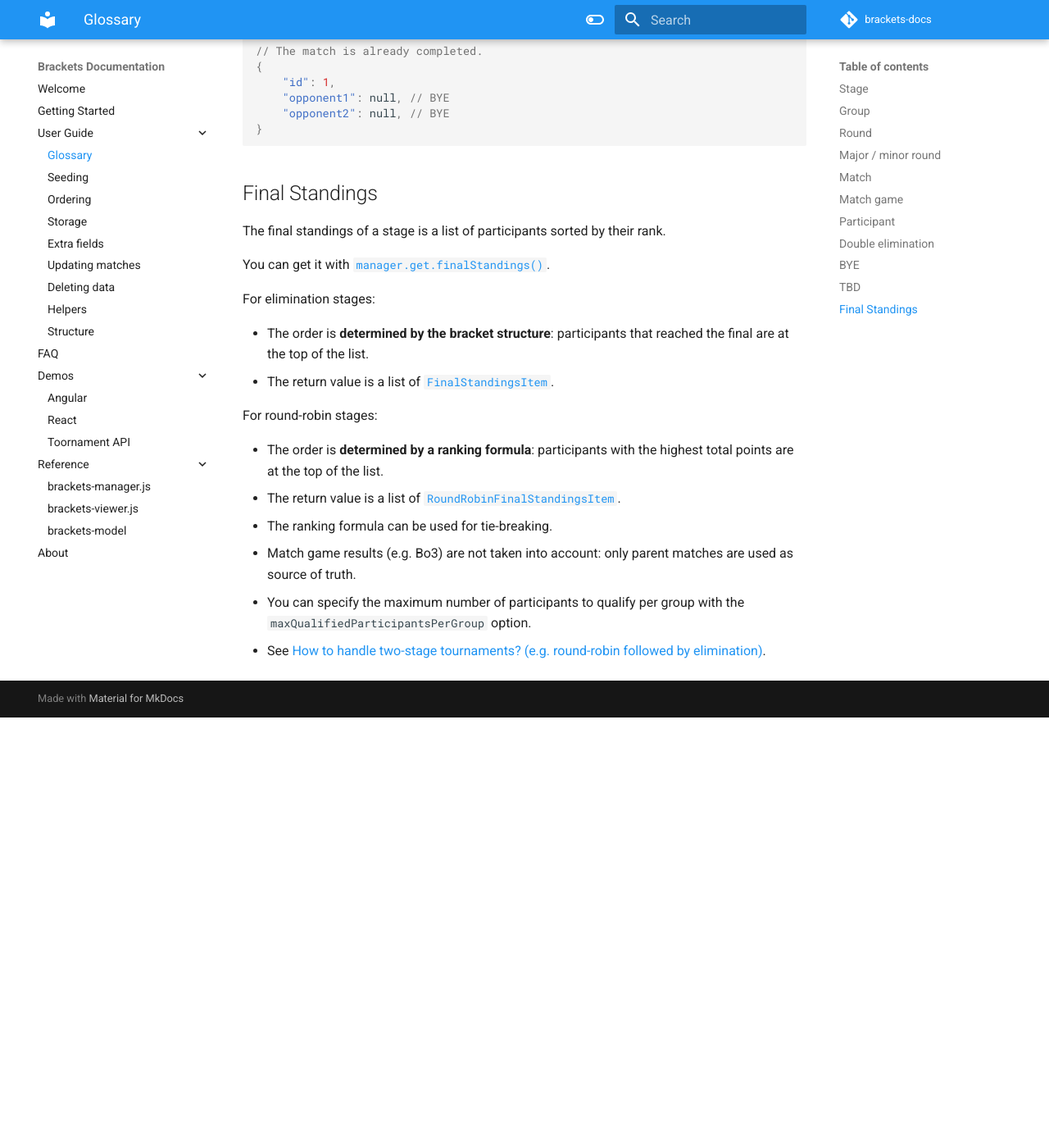
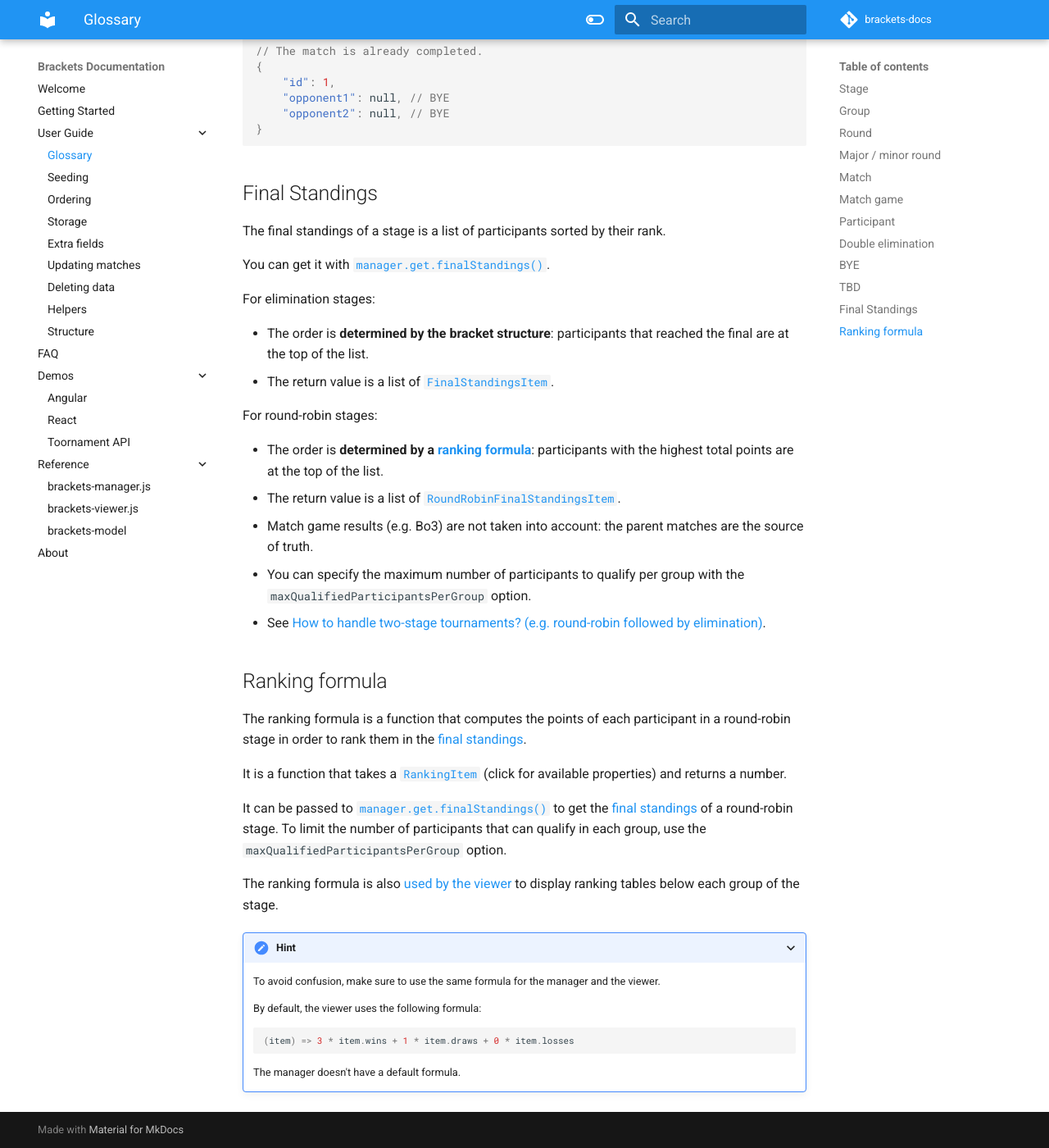
Before and after one commit to Drarig29/brackets-docs, an MkDocs documentation site: the page built from docs/user-guide/glossary.md, in a window 1280 px wide and 1400 px high, scrolled down 2606 px. Shown: the whole window at 82% size. Built offline with MkDocs 1.6.1 and Material for MkDocs 9.7.7, drawn with Linux system fonts in a browser that asks for light colours; comment, search, counter and statistics services are not loaded; before the commit the page ends 3481 px from its top, so only the background shows below that.

Commit message:
Add section about ranking formula in glossary

````diff
--- a/docs/user-guide/glossary.md
+++ b/docs/user-guide/glossary.md
@@ -102,9 +102,29 @@ For elimination stages:
 
 For round-robin stages:
 
-- The order is **determined by a ranking formula**: participants with the highest total points are at the top of the list.
+- The order is **determined by a [ranking formula](#ranking-formula)**: participants with the highest total points are at the top of the list.
 - The return value is a list of [`RoundRobinFinalStandingsItem`](/brackets-docs/reference/manager/interfaces/RoundRobinFinalStandingsItem.html).
-- The ranking formula can be used for tie-breaking.
-- Match game results (e.g. Bo3) are not taken into account: only parent matches are used as source of truth.
+- Match game results (e.g. Bo3) are not taken into account: the parent matches are the source of truth.
 - You can specify the maximum number of participants to qualify per group with the `maxQualifiedParticipantsPerGroup` option.
 - See [How to handle two-stage tournaments? (e.g. round-robin followed by elimination)](/brackets-docs/faq/#how-to-handle-two-stage-tournaments-eg-round-robin-followed-by-elimination).
+
+## Ranking formula
+
+The ranking formula is a function that computes the points of each participant in a round-robin stage in order to rank them in the [final standings](#final-standings).
+
+It is a function that takes a [`RankingItem`](/brackets-docs/reference/model/interfaces/RankingItem.html) (click for available properties) and returns a number.
+
+It can be passed to [`manager.get.finalStandings()`](/brackets-docs/reference/manager/classes/Get.html#finalStandings.finalStandings-2) to get the [final standings](#final-standings) of a round-robin stage. To limit the number of participants that can qualify in each group, use the `maxQualifiedParticipantsPerGroup` option.
+
+The ranking formula is also [used by the viewer](https://drarig29.github.io/brackets-docs/reference/viewer/interfaces/Config.html#rankingFormula) to display ranking tables below each group of the stage.
+
+???+ hint
+    To avoid confusion, make sure to use the same formula for the manager and the viewer.
+
+    By default, the viewer uses the following formula:
+
+    ```ts
+    (item) => 3 * item.wins + 1 * item.draws + 0 * item.losses
+    ```
+
+    The manager doesn't have a default formula.
````
